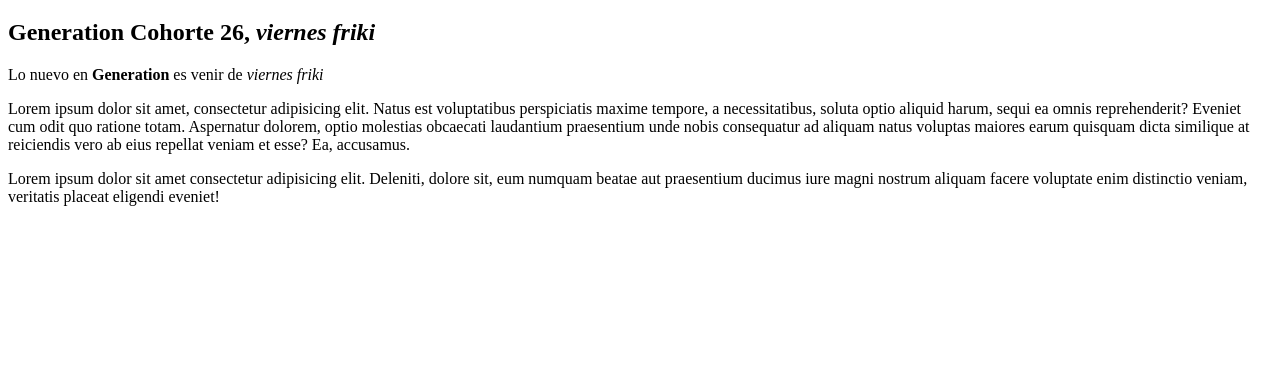
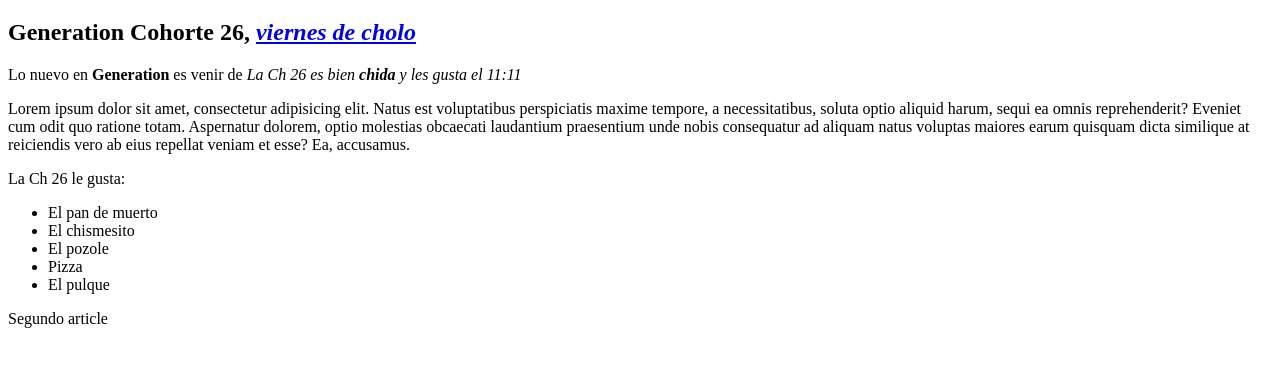
Before and after one commit to sergiotrrs/ch26-javascript, a plain HTML site: page js06/js06.html in a window 1280 px wide. Shown: the part 61-428 px from the top of the page. Drawn offline with Linux system fonts and the light colour scheme.

Commit message:
ci: append child

```diff
--- a/js06/js06.html
+++ b/js06/js06.html
@@ -22,9 +22,9 @@
             Aspernatur dolorem, optio molestias obcaecati laudantium praesentium unde nobis consequatur ad aliquam natus voluptas maiores earum quisquam dicta similique at reiciendis vero ab eius repellat veniam et esse? Ea, accusamus.
         </p>
     </article>
-    <article>
+    <article id="article-news">
         <p class="noticias" id="noticias">
-            Lorem ipsum dolor sit amet consectetur adipisicing elit. Deleniti, dolore sit, eum numquam beatae aut praesentium ducimus iure magni nostrum aliquam facere voluptate enim distinctio veniam, veritatis placeat eligendi eveniet!
+            Segundo article
         </p>
     </article>
 
--- a/js06/js06.js
+++ b/js06/js06.js
@@ -44,9 +44,43 @@
     //console.log(emphasisRef);
     for (element of emphasisRef){
         console.log(element);
-        element.innerHTML = `${newTxt}`;
+        element.innerHTML = `<a href="${url}" target="_blank"> ${newTxt} </a> `;
     }
 
 };
 
-changeEmphasis("viernes friki", "http://...");
+changeEmphasis("viernes friki", "https://frikishop.com.mx/");
+changeEmphasis("viernes de cholo", "https://www.etsy.com/mx/market/cholo_style");
+
+// ------------ Selector universal --------------------------------
+// querySelector
+
+const findElementByQuerySelector = () =>{
+    const refElements = document.querySelector("p em");
+    refElements.innerHTML = `La Ch 26 es bien <strong>chida</strong> y les gusta el 11:11`;
+}
+findElementByQuerySelector();
+
+// -------------- Crear nuevo elemento ----------------------------
+// appendChild
+
+const newElement = () => {
+    const newElementRef = document.createElement("p"); // <p> </p>
+
+    newElementRef.innerHTML = ` La Ch 26 le gusta:
+    <ul>
+        <li>El pan de muerto</li>
+        <li>El chismesito</li>
+        <li>El pozole</li>
+        <li>Pizza</li>
+        <li>El pulque</li>
+    </ul>
+    `
+    const articleRef = document.querySelector("article");
+    articleRef.appendChild( newElementRef  ); // Se agrega el nuevo elemento
+    // Clonar el nodo anterior
+    // const nodoClonado = articleRef.cloneNode( true );
+    // document.querySelector("#article-news").appendChild( nodoClonado );
+};
+
+newElement();
```
